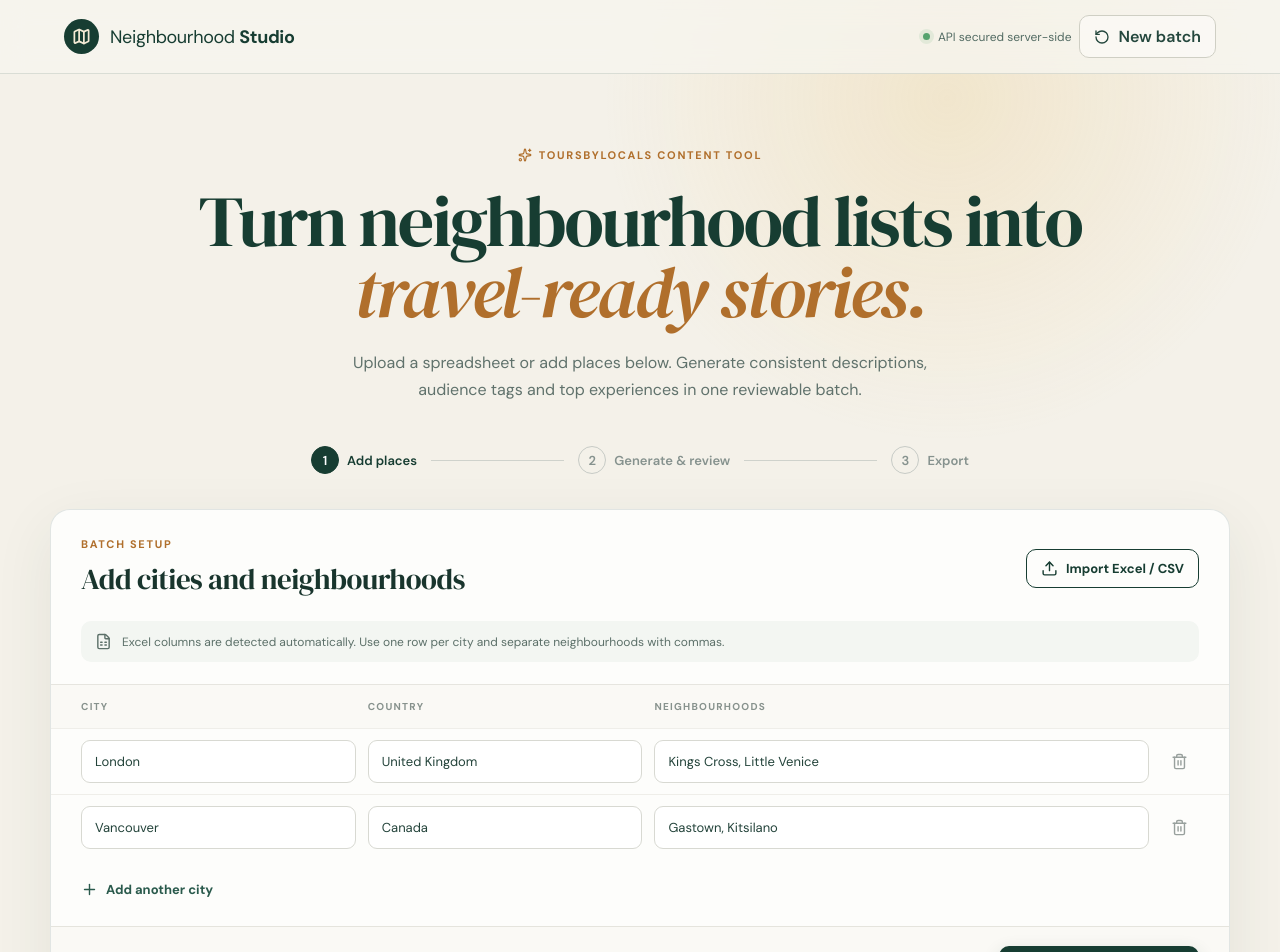
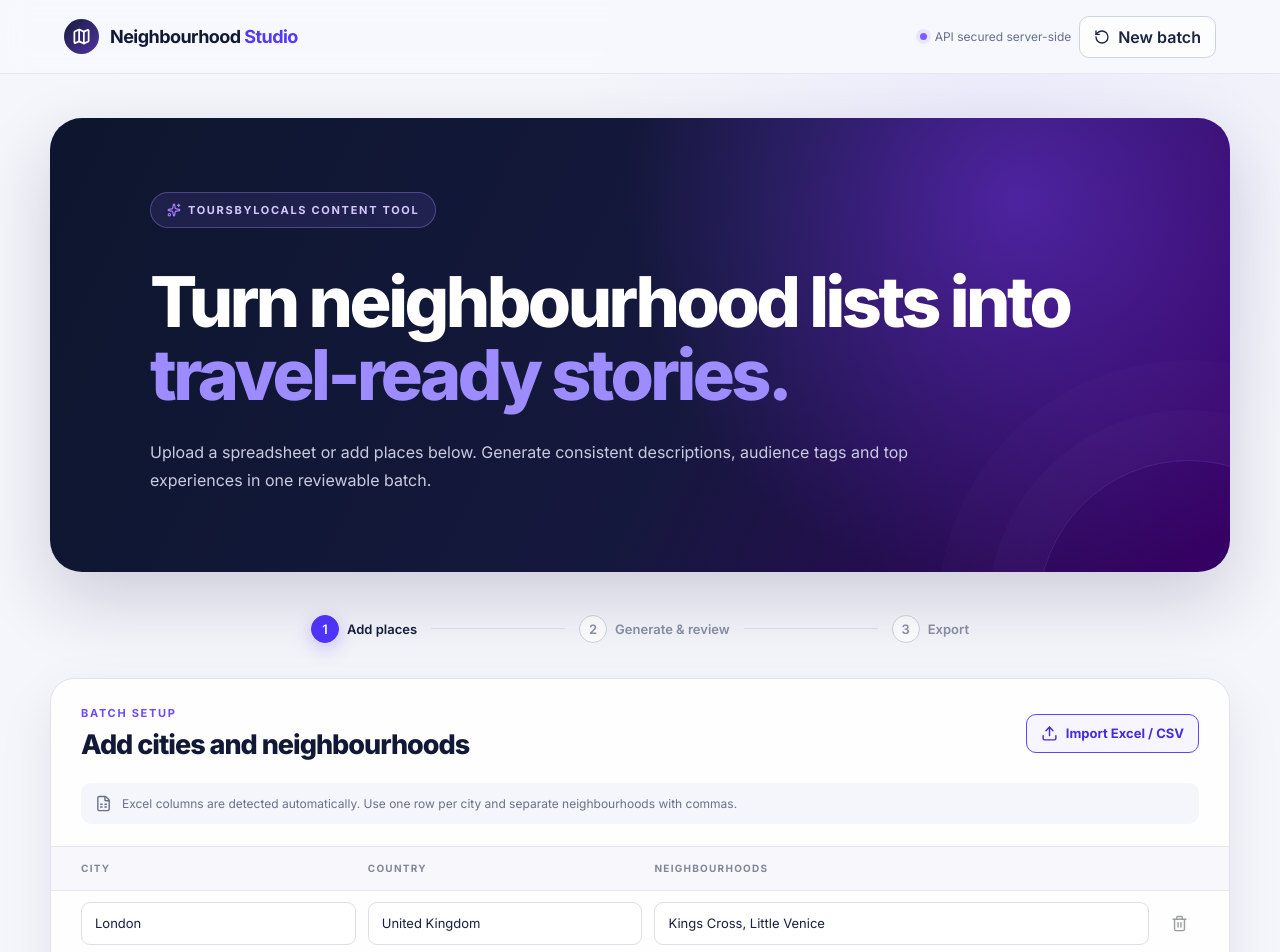
Before and after one commit to Ami55/neighbourhood-studio-seo, a React (Vite) app: page / in a window 1280 px wide. Shown: the top 952 px of the page. Built offline with nearby package versions, Linux system fonts and the light colour scheme.

Commit message:
Add files via upload

```diff
--- a/src/styles.css
+++ b/src/styles.css
@@ -1,4 +1,4 @@
-@import url('https://fonts.googleapis.com/css2?family=DM+Sans:wght@400;500;600;700&family=DM+Serif+Display:ital@0;1&display=swap');
+@import url('https://fonts.googleapis.com/css2?family=Inter:wght@400;500;600;700;800&display=swap');
 
 :root { font-family: "DM Sans", sans-serif; color: #19352d; background: #f4f1e9; font-synthesis: none; }
 * { box-sizing: border-box; }
@@ -103,3 +103,58 @@ input:focus, textarea:focus { border-color: #6e9587; box-shadow: 0 0 0 3px rgba(
 footer { width: min(1180px,calc(100% - 40px)); margin: 54px auto 24px; padding-top: 17px; border-top: 1px solid rgba(23,61,50,.13); display: flex; justify-content: space-between; color: #87918d; font-size: 10px; text-transform: uppercase; letter-spacing: 1px; }
 .toast { position: fixed; right: 24px; bottom: 24px; color: white; background: #173d32; border-radius: 10px; padding: 13px 18px; font-size: 12px; box-shadow: 0 12px 35px rgba(0,0,0,.2); z-index: 20; }
 @media (max-width: 760px) { .secure { display:none; }.topbar { padding: 0 18px; }.topbar .ghost-button { padding: 9px; font-size: 0; }.hero { padding-top: 48px; }.hero h1 { font-size: 45px; }.steps { overflow-x: auto; }.steps button { font-size: 11px; }.panel-head { align-items: flex-start; gap: 16px; }.upload-button { font-size: 0; padding: 10px; }.row-head { display:none; }.input-row { grid-template-columns: 32px 1fr 36px; gap: 8px; padding: 15px; }.input-row input:nth-of-type(1), .input-row input:nth-of-type(2), .input-row input:nth-of-type(3) { grid-column: 2; }.input-row .icon-button { grid-column: 3; grid-row: 1; }.mobile-index { display:block; grid-column:1; grid-row:1; color:#87928d; font-size:11px; }.hint { margin: 0 15px 15px; }.panel-footer { padding: 16px; gap: 12px; }.panel-footer > div { display:none; }.panel-footer .primary-button { width:100%; justify-content:center; }.progress-card { grid-template-columns:auto 1fr; }.progress-track { grid-column:1 / -1; }.neighbourhood-grid { padding-left:20px; }.editor-columns, .export-options { grid-template-columns:1fr; }.editor-columns ol { grid-template-columns:1fr; }.error-box { margin-left:20px; }.review-head { align-items:flex-start; gap:10px; }.result-summary { grid-template-columns:34px 1fr 18px; }.status-label { display:none; }.export-panel { padding:30px 18px; } }
+
+/* SEO Girl-inspired brand theme */
+:root { font-family: "Inter", sans-serif; color: #111936; background: #f5f6fb; }
+body { background: radial-gradient(circle at 78% 10%, rgba(115, 83, 255, .07), transparent 28%), #f5f6fb; }
+.topbar { background: rgba(248, 249, 253, .9); border-bottom-color: #e4e6f0; }
+.brand { color: #111936; font-weight: 700; letter-spacing: -.55px; }
+.brand strong { color: #5338ff; }
+.brand-mark { color: white; background: linear-gradient(135deg, #161d3c, #5132a5); }
+.secure { color: #667089; }
+.secure > span { background: #815cff; box-shadow: 0 0 0 4px rgba(129,92,255,.12); }
+.ghost-button { border-color: #cfd3e1; color: #1b2343; background: rgba(255,255,255,.72); }
+.ghost-button:hover { border-color: #795bff; color: #4c31d8; }
+.hero { margin-top: 44px; padding: 74px clamp(34px,8vw,100px) 78px; text-align: left; border-radius: 32px; background: radial-gradient(circle at 82% 18%, rgba(105,47,211,.62), transparent 38%), linear-gradient(115deg, #0d162e 0%, #15183d 55%, #370065 100%); box-shadow: 0 28px 70px rgba(26,24,73,.18); position: relative; overflow: hidden; }
+.hero::after { content: ""; position: absolute; width: 300px; height: 300px; right: -110px; bottom: -190px; border: 1px solid rgba(178,155,255,.15); border-radius: 50%; box-shadow: 0 0 0 50px rgba(178,155,255,.025), 0 0 0 100px rgba(178,155,255,.02); }
+.eyebrow { color: #d4c8ff; border: 1px solid rgba(168,148,255,.34); background: rgba(141,111,255,.12); padding: 10px 16px; border-radius: 999px; font-size: 11px; position: relative; z-index: 1; }
+.eyebrow svg { color: #a77dff; }
+.hero h1 { font-family: "Inter", sans-serif; color: #fff; font-size: clamp(43px,5.5vw,70px); line-height: 1.04; letter-spacing: -3.5px; font-weight: 800; margin: 38px 0 26px; position: relative; z-index: 1; }
+.hero h1 em { color: #9c8cff; font-style: normal; font-weight: 800; }
+.hero > p { color: #c9cce0; max-width: 760px; margin: 0; font-size: 16px; line-height: 1.75; position: relative; z-index: 1; }
+.steps { margin-top: 42px; }
+.steps button { color: #8990a5; }
+.steps button span { border-color: #d1d4e0; background: #fff; }
+.steps button.active { color: #171e3c; }
+.steps button.active span { background: #5135ff; border-color: #5135ff; box-shadow: 0 6px 18px rgba(81,53,255,.25); }
+.step-line { background: #dfe1ea; }
+.panel, .result-card { background: rgba(255,255,255,.92); border-color: #e0e2eb; box-shadow: 0 20px 55px rgba(24,29,62,.08); }
+.panel { border-radius: 24px; }
+.kicker { color: #684cff; }
+h2 { font-family: "Inter", sans-serif; color: #111936; font-size: 27px; font-weight: 750; letter-spacing: -1px; }
+.upload-button { color: #442bdb; border-color: #6043f5; background: #f7f5ff; }
+.upload-button:hover { background: #eeebff; }
+.hint { background: #f5f6fb; color: #687189; }
+.row-head, .panel-footer { background: #f8f8fc; color: #80879c; }
+.row-list, .input-row, .panel-footer { border-color: #e8e9f0; }
+input, textarea { color: #192040; border-color: #dcdfea; }
+input:focus, textarea:focus { border-color: #765aff; box-shadow: 0 0 0 3px rgba(118,90,255,.12); }
+.add-button { color: #5439e5; }
+.panel-footer strong, .result-summary, .editor-title input { color: #121a38; }
+.primary-button { background: linear-gradient(135deg, #5b38ff, #4930f0); box-shadow: 0 8px 22px rgba(81,53,255,.28); }
+.primary-button:hover { background: linear-gradient(135deg, #6949ff, #5438f6); }
+.progress-card { background: radial-gradient(circle at 85% 20%, rgba(112,54,210,.5), transparent 45%), linear-gradient(110deg, #101936, #2a0a59); }
+.progress-track { background: rgba(255,255,255,.13); }
+.progress-track span { background: #9d87ff; }
+.status-icon.done { background: #5438f1; }
+.status-icon.running { color: #fff; background: #866bff; }
+.status-label.done { background: #eeebff; color: #5036dc; }
+.status-label.running { background: #f0ecff; color: #5c41e1; }
+.editor-title input { font-family: "Inter", sans-serif; font-weight: 750; }
+.chips input { background: #f5f2ff; border-color: #d8cffc; color: #4932c7; }
+.export-icon { color: #5539e8; background: #eeebff; }
+.export-options button { color: #1a2243; border-color: #dedfea; background: #f9f9fc; }
+.export-options button:hover { border-color: #7053fa; background: #f7f5ff; }
+footer { border-color: #dfe1e9; color: #8a90a2; }
+.toast { background: #131a38; box-shadow: 0 12px 35px rgba(21,19,61,.28); }
+@media (max-width: 760px) { .hero { margin-top: 24px; padding: 50px 26px 54px; border-radius: 24px; }.hero h1 { font-size: 42px; letter-spacing: -2.3px; }.hero > p { font-size: 14px; }.eyebrow { font-size: 9px; padding: 8px 11px; } }
```
